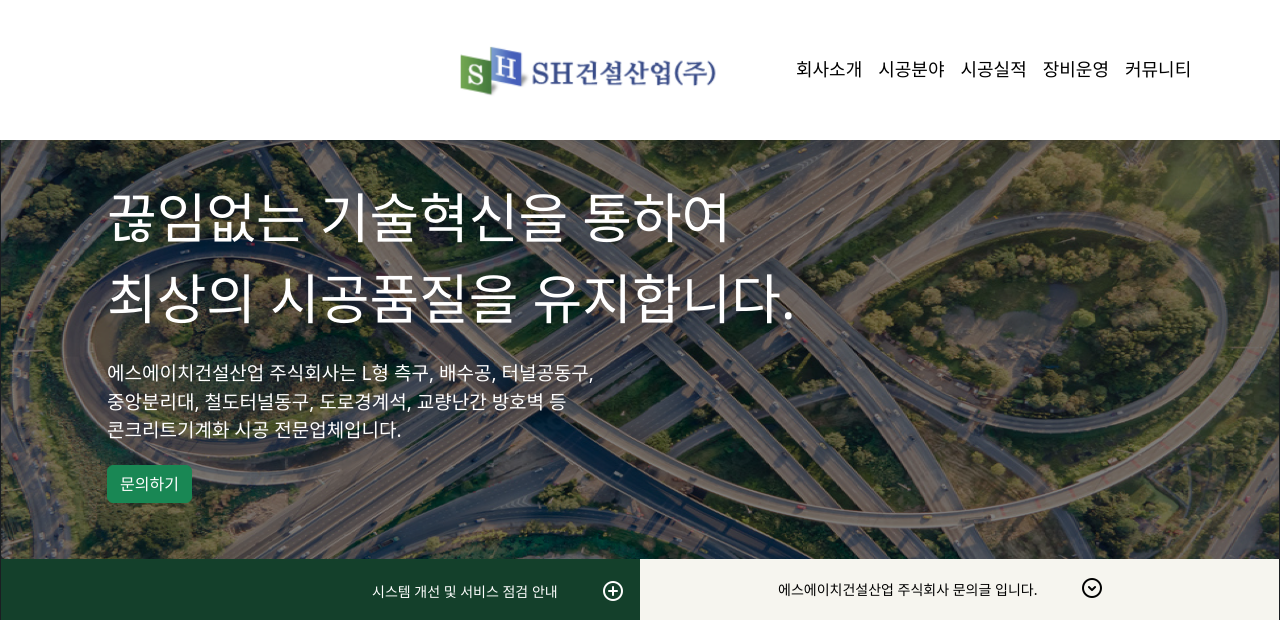
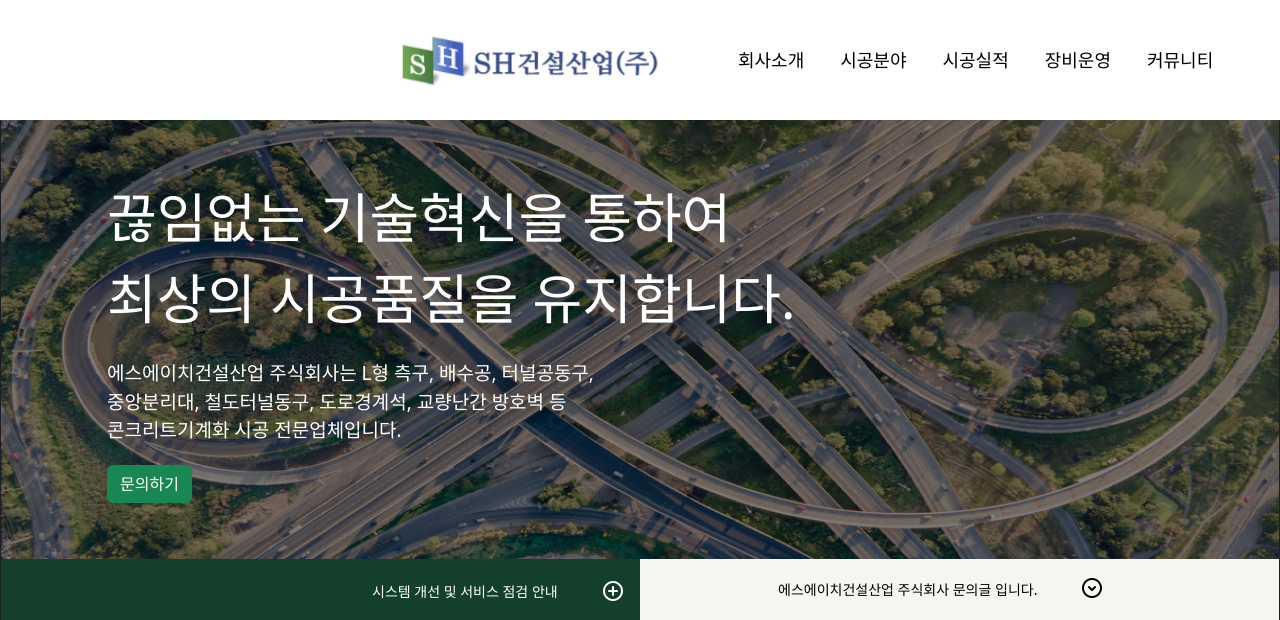
Before and after one commit to DrugCoding/SH_company_pjt, a Django app: page /companies/ in a window 1280 px wide. Shown: the top 620 px of the page. Run offline with Django 3.2, Linux system fonts and the light colour scheme; some libraries are stand-ins or nearby versions; grey boxes are pictures that could not be loaded.

Commit message:
chore: nav 코드 수정 완료

```diff
--- a/static/CSS/base.css
+++ b/static/CSS/base.css
@@ -0,0 +1,3 @@
+body {
+    background-color: blue;
+}
--- a/templates/base.html
+++ b/templates/base.html
@@ -1,4 +1,4 @@
-{% load django_bootstrap5 %}
+
 {% load static %}
 
 <!DOCTYPE html>
@@ -27,6 +27,17 @@
       <meta property="twitter:url" content="#" />
 
       <!-- CSS -->
+
+      {% block style %}
+      <style>
+        .button {
+          background-color: aqua;
+          transition: 0.7;
+        }
+      </style>
+      {% endblock %}
+
+      <!-- CSS -->
       <link rel="stylesheet" type="text/css" href="{% static 'css/base.css' %}">
 
       <!--BOOTSTRAP -->
@@ -38,45 +49,51 @@
       <!-- GOOGLE ICON CDN -->
       <link rel="stylesheet" href="https://fonts.googleapis.com/css2?family=Material+Symbols+Rounded:opsz,wght,FILL,GRAD@48,400,0,0" />
 
-      <!-- AOS -->
-      <link href="https://unpkg.com/aos@2.3.1/dist/aos.css" rel="stylesheet">
+
 </head>
 
 
-<body style="background-color: #14402B;">
+<body style="overflow-x: hidden;">
 
   <!-- nav 생성 구간입니다. -->
-  <nav style="top:0px; background-color: #fff; height: 140px;" class="fixed-top navbar navbar-expand-lg bg-body-light">
+  <nav style="top:0px; background-color: #fff; height: 120px;" class="fixed-top navbar navbar-expand-lg bg-body-light">
     <div class="container-fluid">
       <a class="navbar-brand" href="#">
-        <img style="width: 350px; margin-left: 410px;" src="{%static 'images/SH건설산업(주)_LOGO.PNG'%}" alt="">
+        <img style="width: 350px; margin-left: 352px;" src="{%static 'images/SH건설산업(주)_LOGO.PNG'%}" alt="">
       </a>
-      <button class="navbar-toggler" type="button" data-bs-toggle="collapse" data-bs-target="#navbarNav" aria-controls="navbarNav" aria-expanded="false" aria-label="Toggle navigation">
+      <button class="navbar-toggler"
+              type="button"
+              data-bs-toggle="collapse"
+              data-bs-target="#navbarNav"
+              aria-controls="navbarNav"
+              aria-expanded="false"
+              aria-label="Toggle navigation"
+      >
         <span class="navbar-toggler-icon"></span>
       </button>
-      <div  class="collapse navbar-collapse" id="navbarNav">
+      <div class="collapse navbar-collapse" id="navbarNav">
         <ul class="navbar-nav">
-          <li class="nav-item">
+          <li style="margin-right: 20px; text-decoration: none;" class="nav-item">
             <a style="font-size: 18px;" class="nav-link active" aria-current="page" href="#">
               회사소개
             </a>
           </li>
-          <li class="nav-item">
+          <li style="margin-right: 20px;" class="nav-item">
             <a style="font-size: 18px;" class="nav-link active" aria-current="page" href="#">
               시공분야
             </a>
           </li>
-          <li class="nav-item">
+          <li style="margin-right: 20px;" class="nav-item">
             <a style="font-size: 18px;" class="nav-link active" aria-current="page" href="#">
               시공실적
             </a>
           </li>
-          <li class="nav-item">
+          <li style="margin-right: 20px;" class="nav-item">
             <a style="font-size: 18px;" class="nav-link active" aria-current="page" href="#">
               장비운영
             </a>
           </li>
-          <li class="nav-item">
+          <li style="margin-right: 20px;" class="nav-item">
             <a style="font-size: 18px;" class="nav-link active" aria-current="page" href="#">
               커뮤니티
             </a>
@@ -90,6 +107,7 @@
   {% block content %}{% endblock content %}
 
 <!-- FOOTER 생성구간입니다.  -->
+  <div style="background-color: black;">
     <footer style=" margin-top: 50px; margin-bottom: 50px;" id="footer" class="footer">
       <div class="footer-content position-relative">
         <div  class="container">
@@ -162,6 +180,8 @@
         </div>
       </div>
     </footer>
+  </div>
+
 
 
 
```
Also changed, not shown: companies/templates/companies/come.html (+6 -1 lines). Lines whose indentation alone changed are shown as unchanged.
